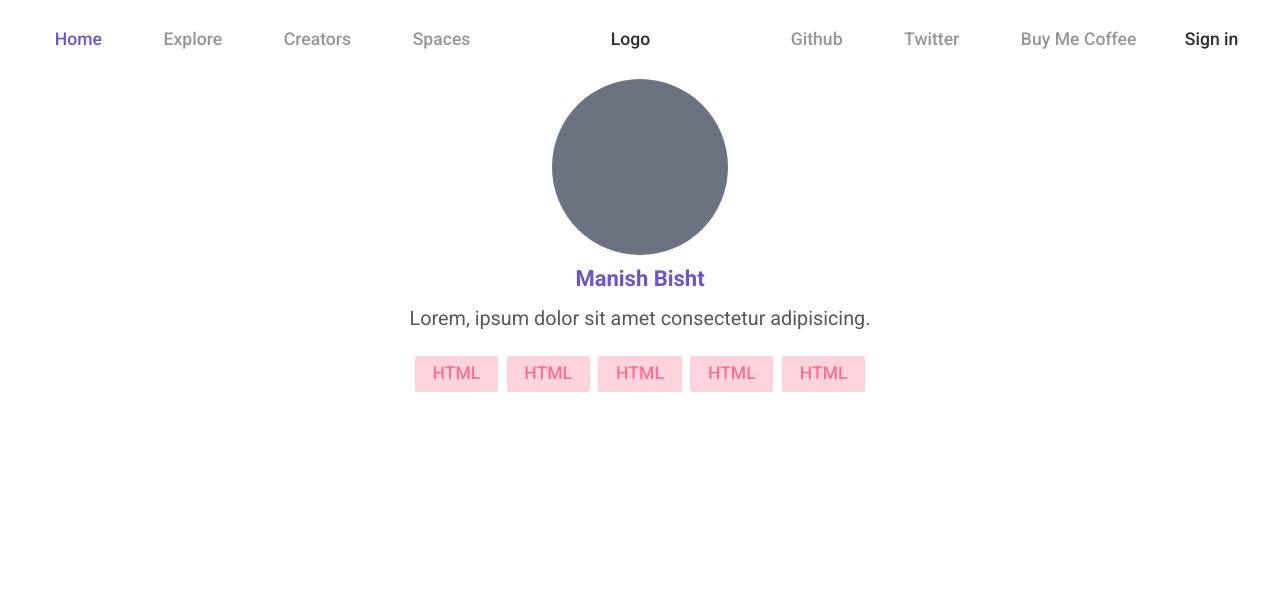
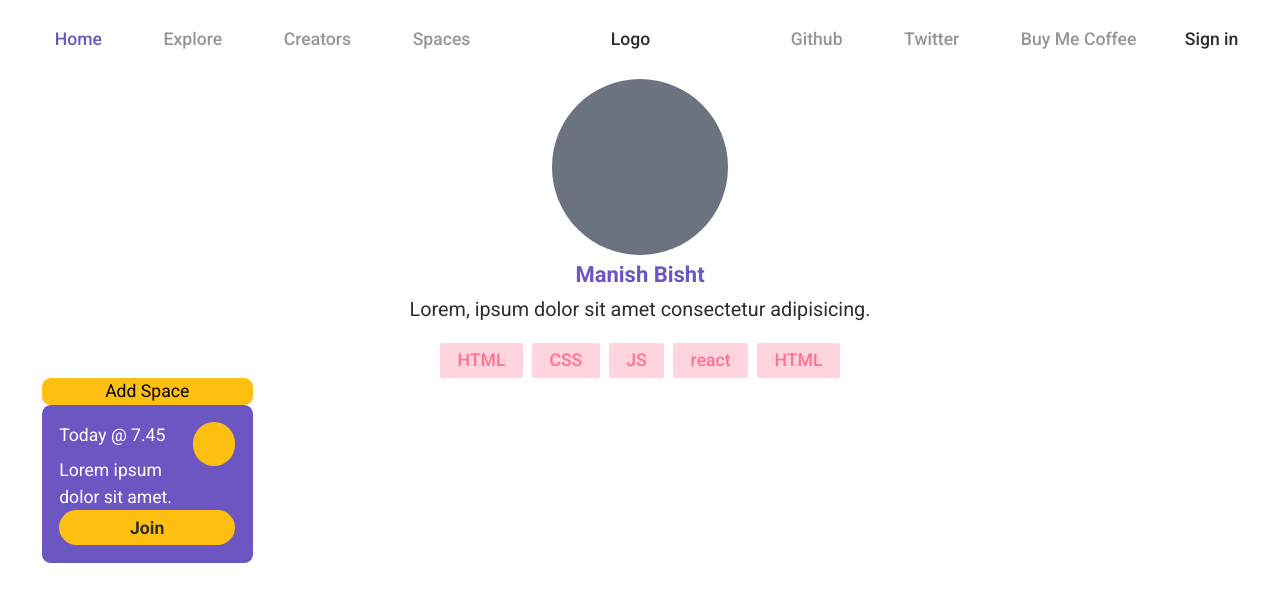
Before and after one commit to ManishBisht777/tweetspace, a Next.js app: page /user/1 in a window 1280 px wide. Shown: the top 602 px of the page. Built offline with nearby package versions, Linux system fonts and the light colour scheme; no server answers.

Commit message:
feat: add Space modal

```diff
--- a/package.json
+++ b/package.json
@@ -9,7 +9,7 @@
     "lint": "next lint"
   },
   "dependencies": {
-    "@headlessui/react": "^1.7.12",
+    "@headlessui/react": "^1.7.13",
     "@next-auth/supabase-adapter": "^0.2.1",
     "@types/node": "18.14.2",
     "@types/react": "18.0.28",
--- /dev/null
+++ b/src/components/SpaceCard.tsx
@@ -0,0 +1,27 @@
+import React from "react";
+
+type Props = {};
+
+const SpaceCard = (props: Props) => {
+  return (
+    <div className="rounded-lg bg-accent-base p-4 max-w-[12rem]">
+      <div className="flex">
+        <div className="flex flex-col gap-2 text-skin-inverted w-[80%]">
+          <p>
+            Today @ <span className="text-semibold">7.45</span>
+          </p>
+          <p className="text-[1rem]">Lorem ipsum dolor sit amet.</p>
+        </div>
+        <div className="w-10 h-10 rounded-full bg-accent-muted">
+          {/* replace by image later */}
+        </div>
+      </div>
+
+      <button className="w-full py-1 font-semibold rounded-full mx-auto bg-accent-muted text-skin-base">
+        Join
+      </button>
+    </div>
+  );
+};
+
+export default SpaceCard;
--- a/src/components/account/AddSpaceModal.tsx
+++ b/src/components/account/AddSpaceModal.tsx
@@ -1,9 +1,109 @@
-import React from "react";
+import { useState } from "react";
+import { Dialog } from "@headlessui/react";
 
 type Props = {};
 
 const AddSpaceModal = (props: Props) => {
-  return <div></div>;
+  let [isOpen, setIsOpen] = useState(false);
+
+  return (
+    <div>
+      <div
+        className="w-[12rem] h-full bg-accent-muted rounded-lg flex justify-center items-center"
+        onClick={() => setIsOpen(true)}
+      >
+        Add Space
+      </div>
+      <Dialog
+        open={isOpen}
+        onClose={() => setIsOpen(false)}
+        className="relative z-50"
+      >
+        <div className="fixed inset-0 bg-black/50" aria-hidden="true" />
+        <div className="fixed inset-0 flex items-center justify-center p-4">
+          <Dialog.Panel className="relative w-full max-w-[22rem] rounded bg-white py-6 px-4">
+            <Dialog.Title className="mb-7 font-bold text-[#303933]">
+              Add Space
+            </Dialog.Title>
+            <form
+              className="flex flex-col gap-2"
+              // onSubmit={(e) => handleSubmit(e)}
+            >
+              <input
+                className="w-full rounded-sm border-none bg-[#C6DBCE] p-2"
+                type="text"
+                name="title"
+                placeholder="Title"
+                id=""
+                //   onChange={(e) => handleFormData(e)}
+              />
+              <div className="flex w-full justify-between ">
+                <input
+                  className="w-[60%] rounded-sm border-none bg-[#C6DBCE] p-2"
+                  type="text"
+                  name="genre"
+                  placeholder="Genre"
+                  id=""
+                  // onChange={(e) => handleFormData(e)}
+                />
+                <input
+                  className="w-[37%] rounded-sm border-none bg-[#C6DBCE] p-2"
+                  type="text"
+                  name="description"
+                  placeholder="Description"
+                  id=""
+                  // onChange={(e) => handleFormData(e)}
+                />
+              </div>
+              <input
+                className="w-[37%] rounded-sm border-none bg-[#C6DBCE] p-2"
+                type="text"
+                name="part"
+                placeholder="Part"
+                id=""
+                //   onChange={(e) => handleFormData(e)}
+              />
+              <div className="flex h-[2.5rem] cursor-pointer flex-col items-center justify-center rounded-md border border-dashed border-[#8B9A91]">
+                <label className="flex h-full w-full items-center justify-center text-[#303933]">
+                  {/* <BsMusicNote /> */}
+                  <span className="">Add Audio</span>
+                  {/* <Audio
+                  url={audioUrl}
+                  onUpload={(url) => {
+                    setAudioUrl(url);
+                  }}
+                /> */}
+                </label>
+              </div>
+              {/* <ModalImage
+              url={img_url}
+              onUpload={(url) => {
+                setEventImageUrl(url);
+              }}
+            /> */}
+              <button
+                type="submit"
+                className="w-full rounded-sm border-none bg-[#C6DBCE] p-2"
+              >
+                Submit
+              </button>
+            </form>
+
+            <button
+              type="submit"
+              className="absolute top-5 right-5"
+              onClick={() => setIsOpen(false)}
+            >
+              X
+            </button>
+
+            <button onClick={() => setIsOpen(false)}>Deactivate</button>
+            <button onClick={() => setIsOpen(false)}>Cancel</button>
+          </Dialog.Panel>
+        </div>
+      </Dialog>
+    </div>
+  );
 };
 
 export default AddSpaceModal;
--- /dev/null
+++ b/src/components/account/ProfileTabs.tsx
@@ -0,0 +1,14 @@
+import React from "react";
+
+type Props = {};
+
+const ProfileTabs = (props: Props) => {
+  return (
+    <div>
+      {/* lets do filter option later */}
+      {/* search also later */}
+    </div>
+  );
+};
+
+export default ProfileTabs;
--- a/src/pages/user/[userId]/index.tsx
+++ b/src/pages/user/[userId]/index.tsx
@@ -1,3 +1,5 @@
+import AddSpaceModal from "@/components/account/AddSpaceModal";
+import SpaceCard from "@/components/SpaceCard";
 import Container from "@/layouts/Container";
 import React from "react";
 
@@ -6,16 +8,13 @@ type Props = {};
 const index = (props: Props) => {
   return (
     <Container>
-      <div
-        className="flex justify-center items-center flex-col md:gap-2
-      "
-      >
+      <div className="flex justify-center items-center flex-col md:gap-1">
         {/* replace with image later */}
         <div className="w-20 h-20 rounded-full bg-gray-500 md:w-40 md:h-40"></div>
         <h3 className="text-lg font-semibold text-accent-base md:text-xl">
           Manish Bisht
         </h3>
-        <p className="text-sm text-skin-base/80 text-center md:text-lg">
+        <p className="text-sm text-skin-base text-center md:text-lg">
           Lorem, ipsum dolor sit amet consectetur adipisicing.
         </p>
 
@@ -24,19 +23,24 @@ const index = (props: Props) => {
             HTML
           </p>
           <p className="md:text-[1rem] md:py-2 px-4 py-1 bg-accent-inverted/30 rounded-sm text-accent-inverted font-medium">
-            HTML
+            CSS
           </p>
           <p className="md:text-[1rem] md:py-2 px-4 py-1 bg-accent-inverted/30 rounded-sm text-accent-inverted font-medium">
-            HTML
+            JS
           </p>
           <p className="md:text-[1rem] md:py-2 px-4 py-1 bg-accent-inverted/30 rounded-sm text-accent-inverted font-medium">
-            HTML
+            react
           </p>
           <p className="md:text-[1rem] md:py-2 px-4 py-1 bg-accent-inverted/30 rounded-sm text-accent-inverted font-medium">
             HTML
           </p>
         </div>
       </div>
+
+      <div>
+        <AddSpaceModal />
+        <SpaceCard />
+      </div>
     </Container>
   );
 };
```
Also changed, not shown: 1 other file (tests, documents, lock files or other folders).
